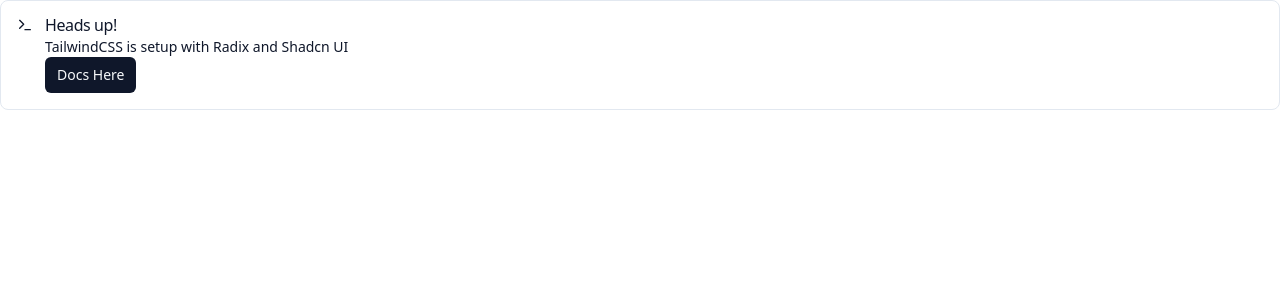
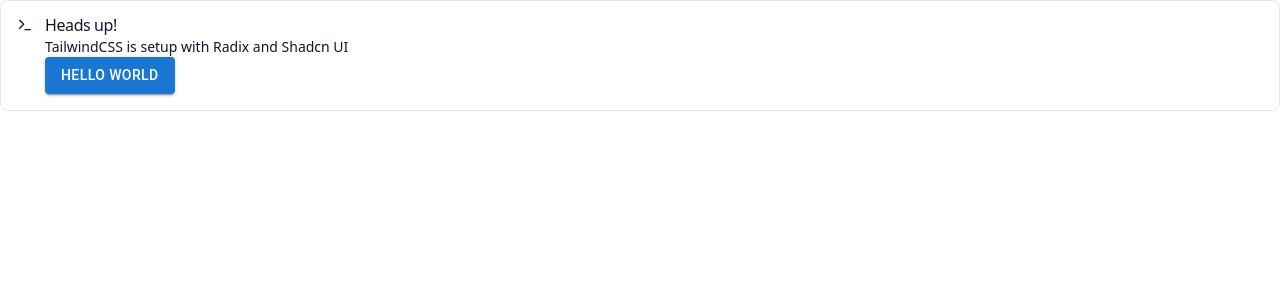
Before and after one commit to mukuRepo/SDE-1-Application---Weekday, a Next.js app: page / in a window 1280 px wide. Shown: the top 300 px of the page. Built offline with nearby package versions, Linux system fonts and the light colour scheme.

Commit message:
init
Started Coding on the Project

```diff
--- a/package.json
+++ b/package.json
@@ -9,6 +9,9 @@
     "lint": "next lint"
   },
   "dependencies": {
+    "@emotion/react": "^11.11.4",
+    "@emotion/styled": "^11.11.5",
+    "@mui/material": "^5.15.16",
     "@radix-ui/react-slot": "^1.0.1",
     "@types/node": "20.1.7",
     "@types/react": "18.2.6",
--- a/pages/index.tsx
+++ b/pages/index.tsx
@@ -1,6 +1,6 @@
 import {Alert, AlertDescription, AlertTitle} from "@/components/ui/alert";
 import { Terminal } from "lucide-react"
-import {Button} from "@/components/ui/button";
+import Button from '@mui/material/Button';
 
 export default function Home() {
 
@@ -11,11 +11,11 @@
   return (
     <>
       <Alert>
-        <Terminal className="h-4 w-4" />
+        <Terminal className="w-4 h-4" />
         <AlertTitle>Heads up!</AlertTitle>
         <AlertDescription>
           TailwindCSS is setup with Radix and Shadcn UI <br/>
-          <Button size={'sm'} onClick={redirectToDocs}>Docs Here</Button>
+          <Button variant="contained">Hello world</Button>
         </AlertDescription>
       </Alert>
     </>
```
Also changed, not shown: components/cards/JobCard.tsx (added), pages/api/CardDate.ts (renamed from pages/api/hello.ts), 2 other files (tests, documents, lock files or other folders).
